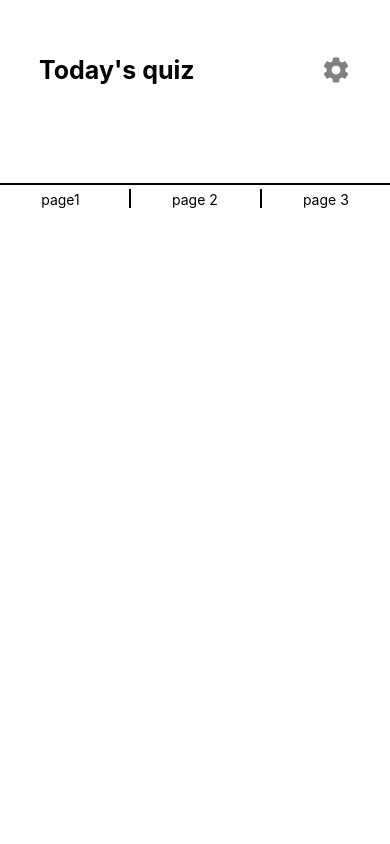
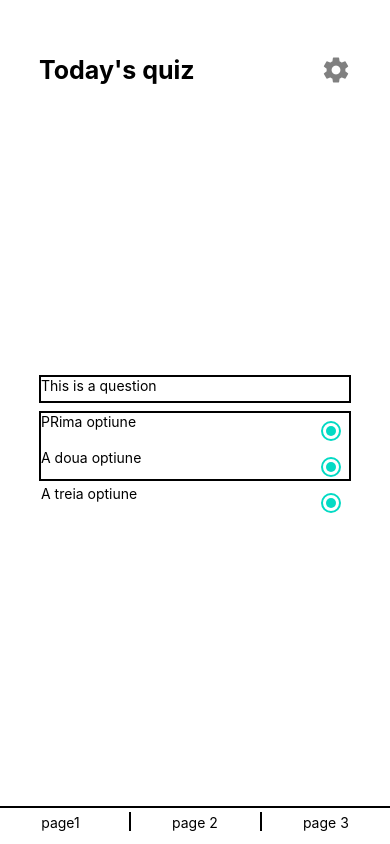
Before and after one commit to Tudor73/AmazingProject, a React Native app: screen / in a window 390 px wide. Built offline with nearby package versions, Linux system fonts and the light colour scheme.

Commit message:
added question and answers

```diff
--- a/App.js
+++ b/App.js
@@ -3,13 +3,14 @@ import React from "react";
 import { Alert, Button, StyleSheet, Text, View } from "react-native";
 import Header from "./components/Header";
 import Navbar from "./components/Navbar";
+import Question from "./components/Question";
 
 export default function App() {
   return (
-    <View>
+    <View style={styles.container}>
       <StatusBar style="auto" />
       <Header />
-      <View style={styles.container}></View>
+      <Question />
       <Navbar />
     </View>
   );
@@ -17,6 +18,8 @@ export default function App() {
 
 const styles = StyleSheet.create({
   container: {
-    height: "85%",
+    height: "99%",
+    display: "flex",
+    justifyContent: "space-between",
   },
 });
--- /dev/null
+++ b/components/Question.js
@@ -0,0 +1,52 @@
+import React from "react";
+import { StyleSheet, Text, View } from "react-native";
+import { RadioButton } from "react-native-paper";
+
+function Question() {
+  return (
+    <View>
+      <View style={styles.container}>
+        <Text>This is a question</Text>
+      </View>
+      <View style={styles.answersContainer}>
+        <View style={styles.answer}>
+          <Text>PRima optiune</Text>
+          <RadioButton status="checked" value="" />
+        </View>
+        <View style={styles.answer}>
+          <Text>A doua optiune</Text>
+          <RadioButton status="checked" value="" />
+        </View>
+        <View style={styles.answer}>
+          <Text>A treia optiune</Text>
+          <RadioButton status="checked" value="" />
+        </View>
+      </View>
+    </View>
+  );
+}
+
+const styles = StyleSheet.create({
+  container: {
+    width: "80%",
+    height: "20%",
+    borderWidth: 2,
+    borderColor: "black",
+    marginLeft: "10%",
+    marginBottom: "2%",
+  },
+  answersContainer: {
+    width: "80%",
+    height: "50%",
+    borderWidth: 2,
+    borderColor: "black",
+    marginLeft: "10%",
+  },
+  answer: {
+    display: "flex",
+    flexDirection: "row",
+    justifyContent: "space-between",
+  },
+});
+
+export default Question;
--- a/package.json
+++ b/package.json
@@ -15,6 +15,7 @@
     "react": "17.0.1",
     "react-dom": "17.0.1",
     "react-native": "0.64.3",
+    "react-native-paper": "^4.11.1",
     "react-native-vector-icons": "^9.0.0",
     "react-native-web": "0.17.1"
   },
```
Also changed, not shown: 1 other file (tests, documents, lock files or other folders).
